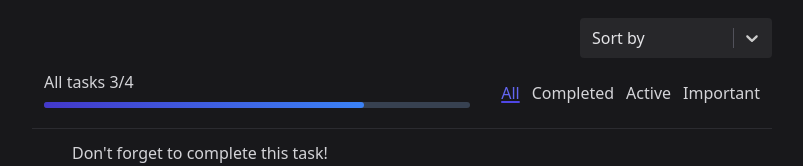
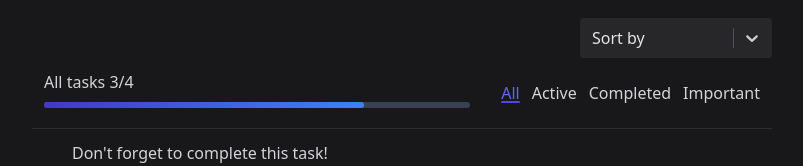
Before and after one commit to kypexfly/todo-app, a React (Vite) app: page / in a window 1280 px wide. Shown: the part 266-432 px from the top of the page, without its empty margins (238-1041 px from the left). Built offline with nearby package versions, Linux system fonts and the light colour scheme; some icons are missing.

Commit message:
Change filter button order

```diff
--- a/src/components/FilterButtons.tsx
+++ b/src/components/FilterButtons.tsx
@@ -10,12 +10,15 @@ const FilterButtons = ({ filter, handleSetFilter }: FilterButtonsProps) => {
   return (
     <>
       <span className='flex flex-1 justify-between gap-3 sm:justify-end'>
+        <button name='all' onClick={handleSetFilter} className={filter === 'all' ? 'active' : ''}>
+          All
+        </button>
         <button
-          name='all'
+          name='active'
           onClick={handleSetFilter}
-          className={filter === 'all' ? 'active' : ''}
+          className={filter === 'active' ? 'active' : ''}
         >
-          All
+          Active
         </button>
         <button
           name='completed'
@@ -23,13 +26,6 @@ const FilterButtons = ({ filter, handleSetFilter }: FilterButtonsProps) => {
           className={filter === 'completed' ? 'active' : ''}
         >
           Completed
-        </button>
-        <button
-          name='active'
-          onClick={handleSetFilter}
-          className={filter === 'active' ? 'active' : ''}
-        >
-          Active
         </button>
         <button
           name='favorite'
```
